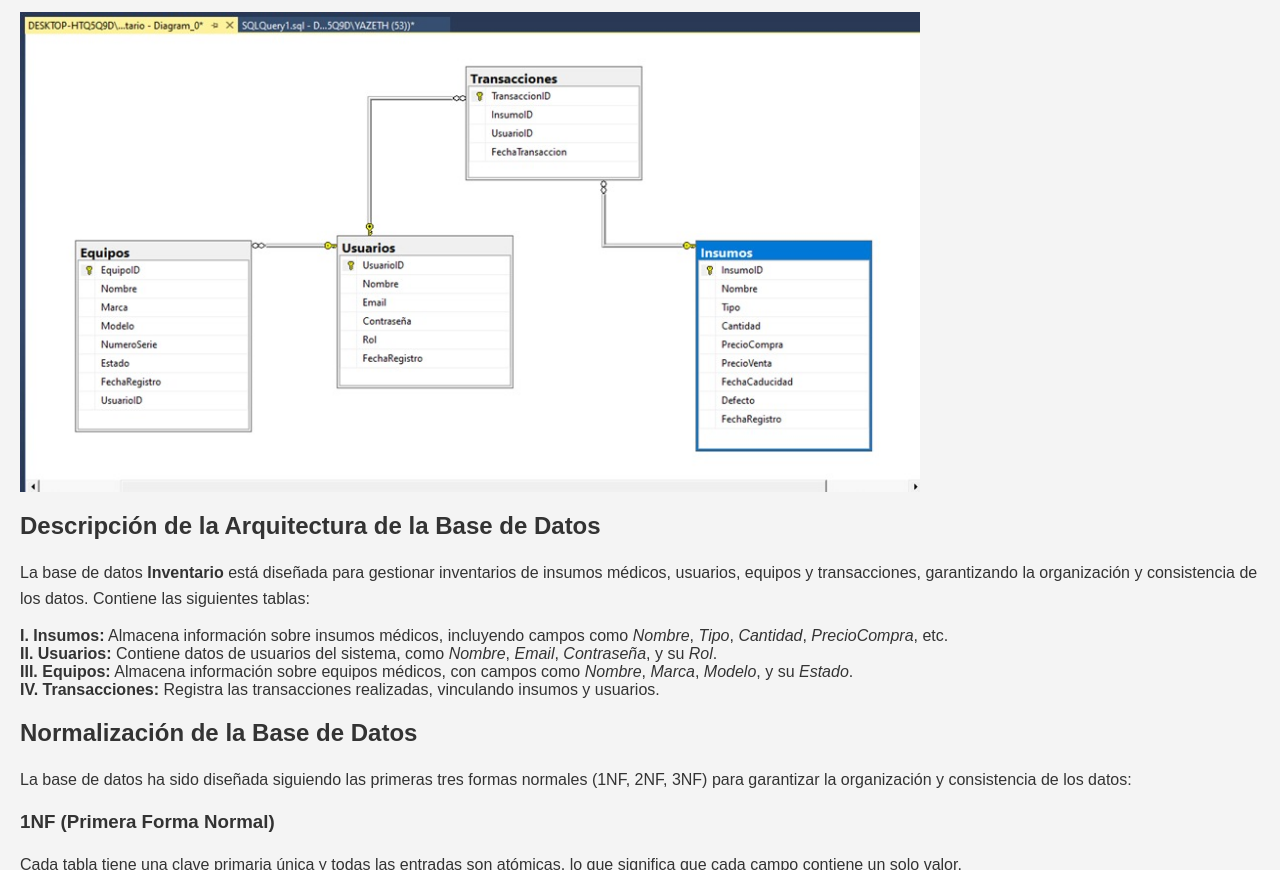
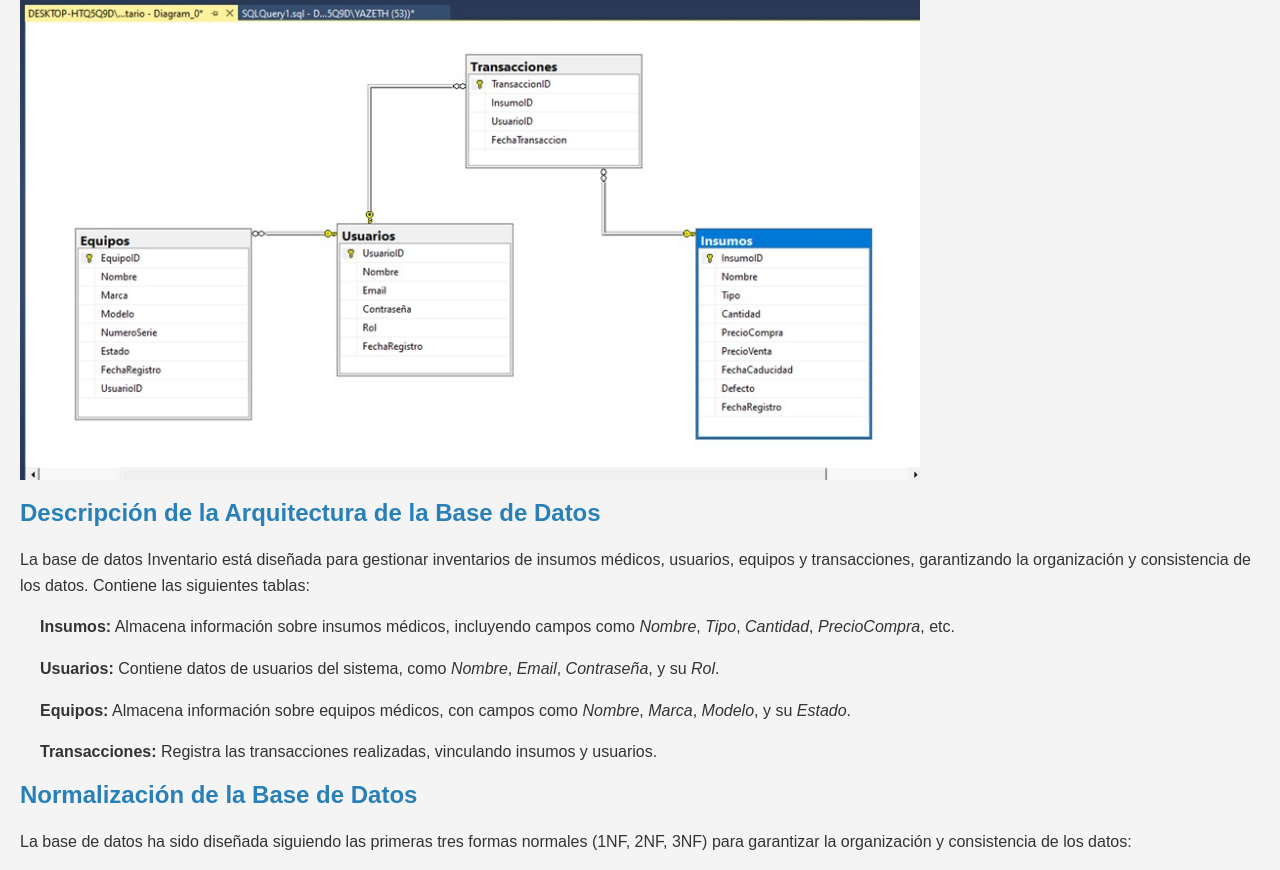
Before and after one commit to ivanrguez280603/SACC, a plain HTML site: page dbase/dbaseInfo.html in a window 1280 px wide. Shown: the part 142-1012 px from the top of the page. Drawn offline with Linux system fonts and the light colour scheme.

Commit message:
Modificacion del contenido

```diff
--- a/dbase/dbaseInfo.html
+++ b/dbase/dbaseInfo.html
@@ -4,7 +4,7 @@
     <meta charset="UTF-8">
     <meta name="viewport" content="width=device-width, initial-scale=1.0">
     <title>Diseño de la Base de Datos del Subsistema de Inventario</title>
-    <link rel="stylesheet" href="../css/style.css">
+    <link rel="stylesheet" href="../Subsistemas/stylesub.css">
 </head>
 <body>
     <ul>
@@ -15,18 +15,19 @@
     <img src="../Imagenes/modeloInventarioBD.jpeg" alt="Modelo de la base de datos Inventario" width="900">
 
     <h2>Descripción de la Arquitectura de la Base de Datos</h2>
-    <p>La base de datos <strong>Inventario</strong> está diseñada para gestionar inventarios de insumos médicos, usuarios, equipos y transacciones, garantizando la organización y consistencia de los datos. Contiene las siguientes tablas:</p>
+    <p>La base de datos Inventario está diseñada para gestionar inventarios de insumos médicos, usuarios, equipos y transacciones, garantizando la organización y consistencia de los datos. Contiene las siguientes tablas:</p>
 
     <ul>
-        <li><strong>I. Insumos:</strong> Almacena información sobre insumos médicos, incluyendo campos como <em>Nombre</em>, <em>Tipo</em>, <em>Cantidad</em>, <em>PrecioCompra</em>, etc.</li>
-        <li><strong>II. Usuarios:</strong> Contiene datos de usuarios del sistema, como <em>Nombre</em>, <em>Email</em>, <em>Contraseña</em>, y su <em>Rol</em>.</li>
-        <li><strong>III. Equipos:</strong> Almacena información sobre equipos médicos, con campos como <em>Nombre</em>, <em>Marca</em>, <em>Modelo</em>, y su <em>Estado</em>.</li>
-        <li><strong>IV. Transacciones:</strong> Registra las transacciones realizadas, vinculando insumos y usuarios.</li>
+        <p><strong> Insumos:</strong> Almacena información sobre insumos médicos, incluyendo campos como <em>Nombre</em>, <em>Tipo</em>, <em>Cantidad</em>, <em>PrecioCompra</em>, etc.</p>
+        <p><strong> Usuarios:</strong> Contiene datos de usuarios del sistema, como <em>Nombre</em>, <em>Email</em>, <em>Contraseña</em>, y su <em>Rol</em>.</p>
+        <p><strong> Equipos:</strong> Almacena información sobre equipos médicos, con campos como <em>Nombre</em>, <em>Marca</em>, <em>Modelo</em>, y su <em>Estado</em>.</p>
+        <p><strong> Transacciones:</strong> Registra las transacciones realizadas, vinculando insumos y usuarios.</p>
     </ul>
 
     <h2>Normalización de la Base de Datos</h2>
     <p>La base de datos ha sido diseñada siguiendo las primeras tres formas normales (1NF, 2NF, 3NF) para garantizar la organización y consistencia de los datos:</p>
 
+    <ul>
         <h3>1NF (Primera Forma Normal)</h3>
         <p>Cada tabla tiene una clave primaria única y todas las entradas son atómicas, lo que significa que cada campo contiene un solo valor.</p>
 
@@ -35,6 +36,9 @@
 
         <h3>3NF (Tercera Forma Normal)</h3>
         <p>No hay dependencias transitivas; todos los atributos son dependientes directamente de la clave primaria.</p>
+    </ul>
+
+
 
     <h2>Código SQL para Crear Tablas</h2>
     <pre>
```
Lines whose indentation alone changed are shown as unchanged.
